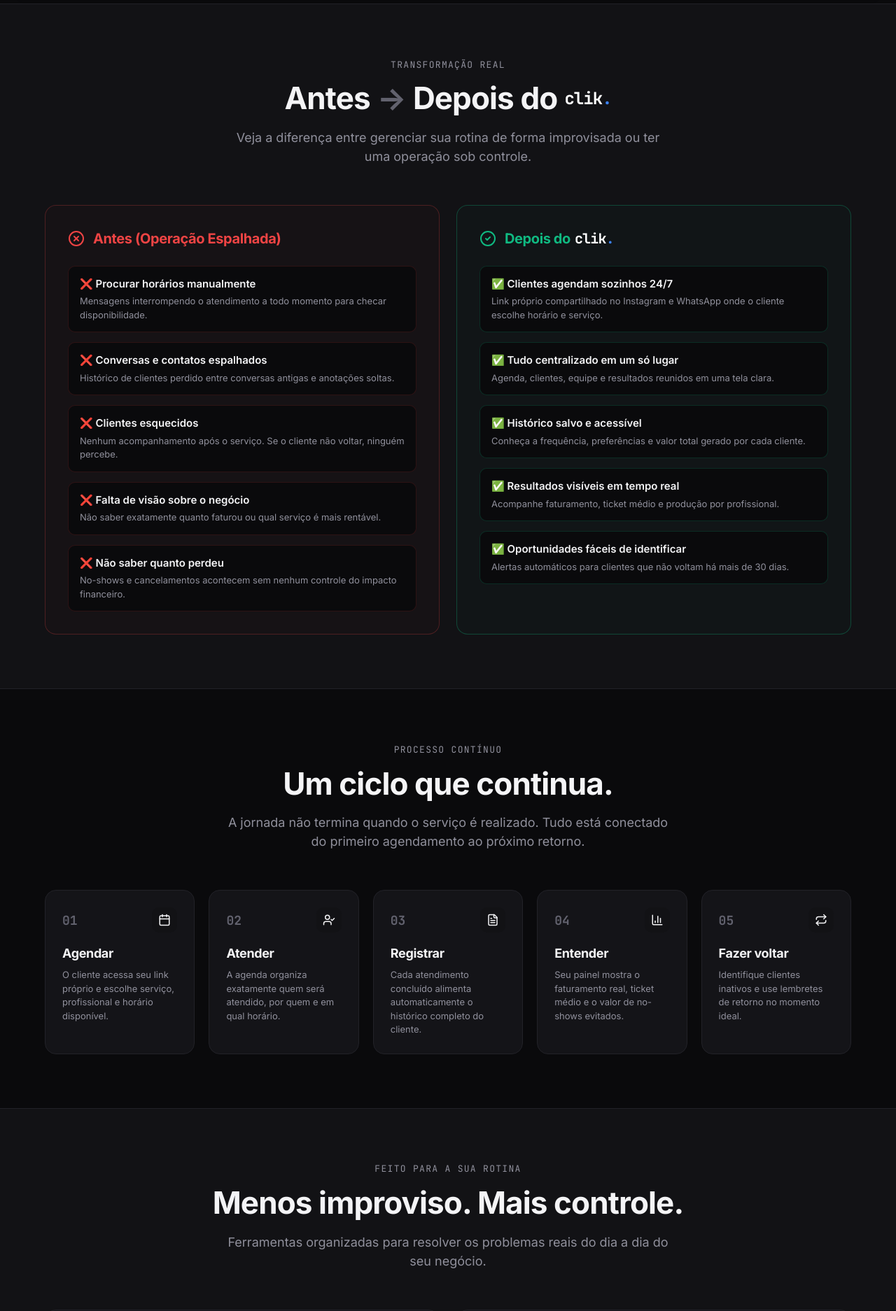
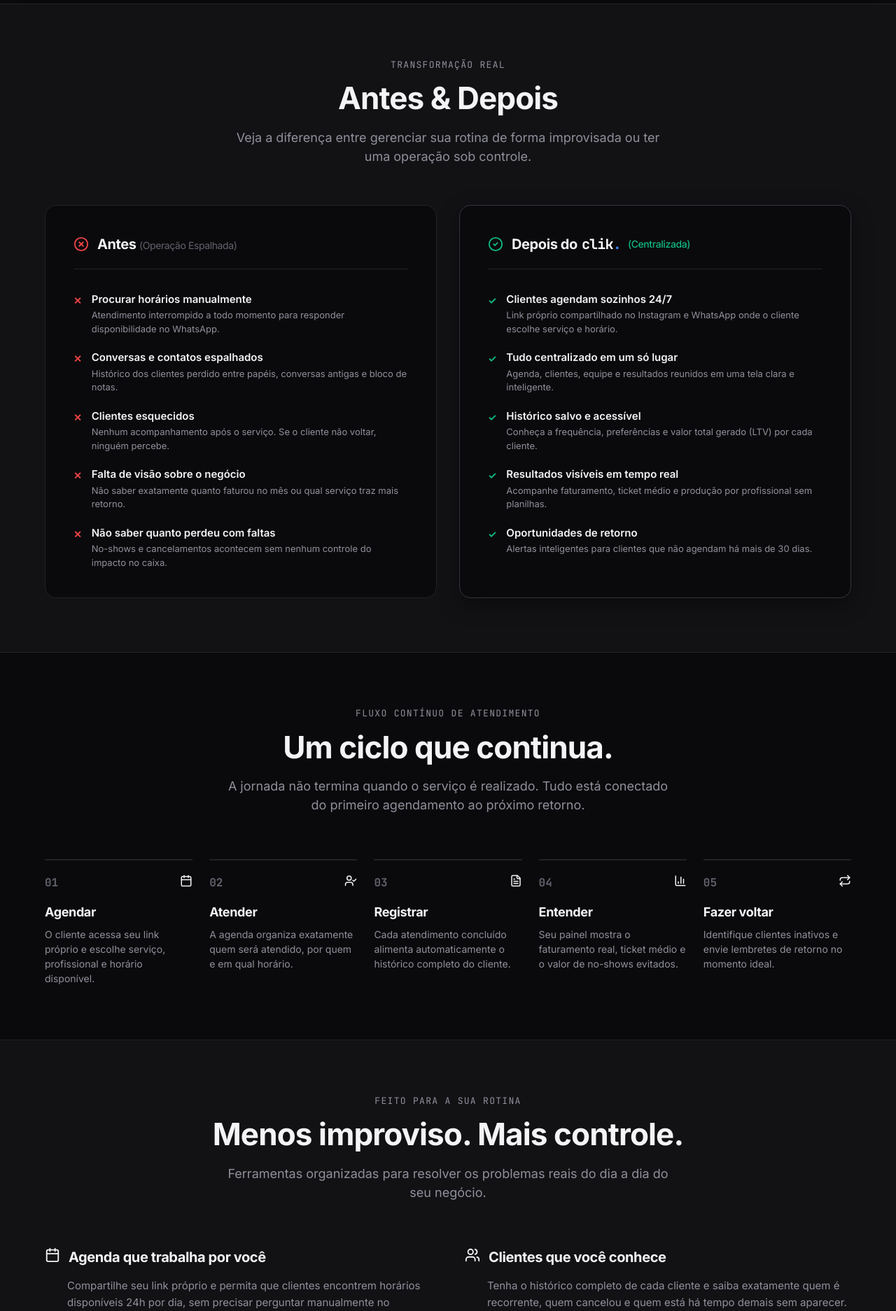
Before and after one commit to alissonandrade1/useclik.com.br, a React (Vite) app: page /home in a window 1280 px wide. Shown: the part 1380-3254 px from the top of the page at 70% size. Built offline with nearby package versions, Linux system fonts and the light colour scheme.

Commit message:
style: redesign landing page into open fluid editorial layout, fix Antes & Depois header and card pun

```diff
--- a/src/components/BenefitsSection.jsx
+++ b/src/components/BenefitsSection.jsx
@@ -32,7 +32,7 @@ export default function BenefitsSection() {
   return (
     <section id="ganhos" className="section">
       <div className="container">
-        <div style={{ textAlign: 'center', maxWidth: '720px', margin: '0 auto 3.5rem auto' }}>
+        <div style={{ textAlign: 'center', maxWidth: '720px', margin: '0 auto 4rem auto' }}>
           <div className="section-title-sm">RESULTADOS CONCRETOS</div>
           <h2 className="section-heading">
             Menos tempo organizando. Mais tempo crescendo.
@@ -42,37 +42,26 @@ export default function BenefitsSection() {
           </p>
         </div>
 
-        <div className="grid-4">
+        {/* Fluid 4-Column Open Layout (No Cards) */}
+        <div className="grid-4" style={{ gap: '2rem 1.5rem' }}>
           {benefits.map((b, idx) => {
             const Icon = b.icon;
             return (
-              <div key={idx} className="clik-card" style={{
-                padding: '1.75rem',
-                display: 'flex',
-                flexDirection: 'column',
-                justifyContent: 'space-between'
+              <div key={idx} style={{
+                paddingTop: '1.25rem',
+                borderTop: '1px solid var(--border-strong)'
               }}>
-                <div>
                 <div style={{
                   display: 'flex',
                   alignItems: 'center',
                   justifyContent: 'space-between',
-                    marginBottom: '1.25rem'
+                  marginBottom: '1rem'
                 }}>
                   <span className="font-mono" style={{ fontSize: '0.8125rem', color: 'var(--text-muted)', fontWeight: 600 }}>
-                      CARD {b.number}
+                    {b.number}
                   </span>
-                    <div style={{
-                      width: '38px',
-                      height: '38px',
-                      borderRadius: 'var(--radius-md)',
-                      backgroundColor: 'var(--bg-surface)',
-                      display: 'flex',
-                      alignItems: 'center',
-                      justifyContent: 'center',
-                      color: 'var(--text-primary)'
-                    }}>
-                      <Icon size={20} />
+                  <div style={{ color: 'var(--text-primary)' }}>
+                    <Icon size={18} />
                   </div>
                 </div>
 
@@ -83,7 +72,6 @@ export default function BenefitsSection() {
                   {b.desc}
                 </p>
               </div>
-              </div>
             );
           })}
         </div>
--- a/src/components/CycleSection.jsx
+++ b/src/components/CycleSection.jsx
@@ -30,7 +30,7 @@ const steps = [
     number: '05',
     icon: Repeat,
     title: 'Fazer voltar',
-    desc: 'Identifique clientes inativos e use lembretes de retorno no momento ideal.'
+    desc: 'Identifique clientes inativos e envie lembretes de retorno no momento ideal.'
   }
 ];
 
@@ -38,8 +38,8 @@ export default function CycleSection() {
   return (
     <section id="como-funciona" className="section">
       <div className="container">
-        <div style={{ textAlign: 'center', maxWidth: '720px', margin: '0 auto 3.5rem auto' }}>
-          <div className="section-title-sm">PROCESSO CONTÍNUO</div>
+        <div style={{ textAlign: 'center', maxWidth: '720px', margin: '0 auto 4rem auto' }}>
+          <div className="section-title-sm">FLUXO CONTÍNUO DE ATENDIMENTO</div>
           <h2 className="section-heading">
             Um ciclo que continua.
           </h2>
@@ -48,23 +48,21 @@ export default function CycleSection() {
           </p>
         </div>
 
-        {/* 5-Step Process Cards Grid */}
-        <div className="grid-5" style={{
+        {/* Fluid Horizontal Timeline Flow (No Heavy Cards) */}
+        <div style={{
           display: 'grid',
           gridTemplateColumns: 'repeat(auto-fit, minmax(200px, 1fr))',
-          gap: '1.25rem'
+          gap: '2rem 1.5rem',
+          position: 'relative'
         }}>
           {steps.map((s, idx) => {
             const Icon = s.icon;
             return (
-              <div key={idx} className="clik-card" style={{
-                padding: '1.5rem',
-                display: 'flex',
-                flexDirection: 'column',
-                justifyContent: 'space-between',
+              <div key={idx} style={{
+                paddingTop: '1.25rem',
+                borderTop: '2px solid var(--border-subtle)',
                 position: 'relative'
               }}>
-                <div>
                 <div style={{
                   display: 'flex',
                   alignItems: 'center',
@@ -72,20 +70,13 @@ export default function CycleSection() {
                   marginBottom: '1rem'
                 }}>
                   <span className="font-mono" style={{
-                      fontSize: '1.125rem',
-                      fontWeight: 800,
+                    fontSize: '1rem',
+                    fontWeight: 700,
                     color: 'var(--text-muted)'
                   }}>
                     {s.number}
                   </span>
                   <div style={{
-                      width: '36px',
-                      height: '36px',
-                      borderRadius: 'var(--radius-md)',
-                      backgroundColor: 'var(--bg-surface)',
-                      display: 'flex',
-                      alignItems: 'center',
-                      justifyContent: 'center',
                     color: 'var(--text-primary)'
                   }}>
                     <Icon size={18} />
@@ -95,10 +86,9 @@ export default function CycleSection() {
                 <h3 style={{ fontSize: '1.125rem', fontWeight: 700, marginBottom: '0.5rem' }}>
                   {s.title}
                 </h3>
-                  <p style={{ fontSize: '0.8125rem', color: 'var(--text-secondary)', lineHeight: 1.5 }}>
+                <p style={{ fontSize: '0.875rem', color: 'var(--text-secondary)', lineHeight: 1.5 }}>
                   {s.desc}
                 </p>
-                </div>
               </div>
             );
           })}
--- a/src/components/SolutionsSection.jsx
+++ b/src/components/SolutionsSection.jsx
@@ -28,7 +28,7 @@ export default function SolutionsSection() {
   return (
     <section id="solucoes" className="section" style={{ backgroundColor: 'var(--bg-surface)' }}>
       <div className="container">
-        <div style={{ textAlign: 'center', maxWidth: '720px', margin: '0 auto 3.5rem auto' }}>
+        <div style={{ textAlign: 'center', maxWidth: '720px', margin: '0 auto 4rem auto' }}>
           <div className="section-title-sm">FEITO PARA A SUA ROTINA</div>
           <h2 className="section-heading">
             Menos improviso. Mais controle.
@@ -38,29 +38,31 @@ export default function SolutionsSection() {
           </p>
         </div>
 
-        <div className="grid-2">
+        {/* Fluid Open Grid Layout */}
+        <div className="grid-2" style={{ gap: '2.5rem 3rem' }}>
           {solutions.map((item, idx) => {
             const Icon = item.icon;
             return (
-              <div key={idx} className="clik-card" style={{ padding: '2rem' }}>
+              <div key={idx} style={{
+                paddingBottom: '1.5rem',
+                borderBottom: '1px solid var(--border-subtle)'
+              }}>
                 <div style={{
-                  width: '44px',
-                  height: '44px',
-                  borderRadius: 'var(--radius-md)',
-                  backgroundColor: 'var(--bg-main)',
-                  border: '1px solid var(--border-subtle)',
                   display: 'flex',
                   alignItems: 'center',
-                  justifyContent: 'center',
-                  marginBottom: '1.25rem',
-                  color: 'var(--text-primary)'
+                  gap: '0.75rem',
+                  marginBottom: '0.875rem'
                 }}>
-                  <Icon size={22} />
+                  <div style={{
+                    color: 'var(--text-primary)'
+                  }}>
+                    <Icon size={22} />
+                  </div>
+                  <h3 style={{ fontSize: '1.25rem', fontWeight: 700 }}>
+                    {item.title}
+                  </h3>
                 </div>
-                <h3 style={{ fontSize: '1.25rem', fontWeight: 700, marginBottom: '0.625rem' }}>
-                  {item.title}
-                </h3>
-                <p style={{ fontSize: '0.9375rem', color: 'var(--text-secondary)', lineHeight: 1.6 }}>
+                <p style={{ fontSize: '0.9375rem', color: 'var(--text-secondary)', lineHeight: 1.6, paddingLeft: '2rem' }}>
                   {item.desc}
                 </p>
               </div>
--- a/src/components/TransformationSection.jsx
+++ b/src/components/TransformationSection.jsx
@@ -6,91 +6,116 @@ export default function TransformationSection() {
   return (
     <section id="transformacao" className="section" style={{ backgroundColor: 'var(--bg-surface)' }}>
       <div className="container">
+        {/* Section Header: Clean & Direct "Antes & Depois" */}
         <div style={{ textAlign: 'center', maxWidth: '750px', margin: '0 auto 3.5rem auto' }}>
           <div className="section-title-sm">TRANSFORMAÇÃO REAL</div>
-          <h2 className="section-heading" style={{ display: 'flex', alignItems: 'center', justifyContent: 'center', gap: '0.625rem', flexWrap: 'wrap' }}>
-            <span>Antes</span>
-            <span style={{ color: 'var(--text-muted)' }}>→</span>
-            <span>Depois do</span>
-            <Logo size="medium" />
+          <h2 className="section-heading">
+            Antes & Depois
           </h2>
           <p className="section-desc" style={{ margin: '0 auto' }}>
             Veja a diferença entre gerenciar sua rotina de forma improvisada ou ter uma operação sob controle.
           </p>
         </div>
 
-        <div className="grid-2">
+        {/* Fluid Side-by-Side Comparison */}
+        <div className="grid-2" style={{ gap: '2rem', alignItems: 'stretch' }}>
           {/* ANTES */}
-          <div className="clik-card" style={{
-            borderColor: 'rgba(239, 68, 68, 0.25)',
-            backgroundColor: 'rgba(239, 68, 68, 0.02)',
-            padding: 'clamp(1.25rem, 3vw, 2rem)'
+          <div style={{
+            backgroundColor: 'var(--bg-main)',
+            border: '1px solid var(--border-subtle)',
+            borderRadius: 'var(--radius-lg)',
+            padding: 'clamp(1.5rem, 3.5vw, 2.5rem)',
+            display: 'flex',
+            flexDirection: 'column'
           }}>
-            <div style={{ display: 'flex', alignItems: 'center', gap: '0.75rem', marginBottom: '1.5rem' }}>
-              <XCircle size={24} color="var(--accent-status-red)" />
-              <h3 style={{ fontSize: '1.25rem', fontWeight: 700, color: 'var(--accent-status-red)' }}>
-                Antes (Operação Espalhada)
+            <div style={{
+              display: 'flex',
+              alignItems: 'center',
+              gap: '0.75rem',
+              marginBottom: '2rem',
+              paddingBottom: '1.25rem',
+              borderBottom: '1px solid var(--border-subtle)'
+            }}>
+              <XCircle size={22} color="var(--accent-status-red)" />
+              <h3 style={{ fontSize: '1.25rem', fontWeight: 700, color: 'var(--text-primary)' }}>
+                Antes <span style={{ fontSize: '0.875rem', color: 'var(--text-muted)', fontWeight: 400 }}>(Operação Espalhada)</span>
               </h3>
             </div>
 
-            <div style={{ display: 'flex', flexDirection: 'column', gap: '0.875rem' }}>
+            <div style={{ display: 'flex', flexDirection: 'column', gap: '1.25rem' }}>
               {[
-                { title: 'Procurar horários manualmente', desc: 'Mensagens interrompendo o atendimento a todo momento para checar disponibilidade.' },
-                { title: 'Conversas e contatos espalhados', desc: 'Histórico de clientes perdido entre conversas antigas e anotações soltas.' },
+                { title: 'Procurar horários manualmente', desc: 'Atendimento interrompido a todo momento para responder disponibilidade no WhatsApp.' },
+                { title: 'Conversas e contatos espalhados', desc: 'Histórico dos clientes perdido entre papéis, conversas antigas e bloco de notas.' },
                 { title: 'Clientes esquecidos', desc: 'Nenhum acompanhamento após o serviço. Se o cliente não voltar, ninguém percebe.' },
-                { title: 'Falta de visão sobre o negócio', desc: 'Não saber exatamente quanto faturou ou qual serviço é mais rentável.' },
-                { title: 'Não saber quanto perdeu', desc: 'No-shows e cancelamentos acontecem sem nenhum controle do impacto financeiro.' },
+                { title: 'Falta de visão sobre o negócio', desc: 'Não saber exatamente quanto faturou no mês ou qual serviço traz mais retorno.' },
+                { title: 'Não saber quanto perdeu com faltas', desc: 'No-shows e cancelamentos acontecem sem nenhum controle do impacto no caixa.' },
               ].map((item, index) => (
                 <div key={index} style={{
-                  padding: '0.875rem 1rem',
-                  backgroundColor: 'var(--bg-main)',
-                  borderRadius: 'var(--radius-md)',
-                  border: '1px solid rgba(239, 68, 68, 0.15)'
+                  display: 'flex',
+                  gap: '0.875rem',
+                  alignItems: 'flex-start'
                 }}>
-                  <div style={{ fontWeight: 600, fontSize: '0.9375rem', marginBottom: '0.25rem', color: 'var(--text-primary)' }}>
-                    ❌ {item.title}
-                  </div>
-                  <div style={{ fontSize: '0.8125rem', color: 'var(--text-secondary)' }}>
-                    {item.desc}
+                  <span style={{ color: 'var(--accent-status-red)', fontWeight: 700, fontSize: '0.875rem', marginTop: '2px' }}>✕</span>
+                  <div>
+                    <div style={{ fontWeight: 600, fontSize: '0.9375rem', color: 'var(--text-primary)', marginBottom: '0.125rem' }}>
+                      {item.title}
+                    </div>
+                    <div style={{ fontSize: '0.8125rem', color: 'var(--text-secondary)', lineHeight: 1.5 }}>
+                      {item.desc}
+                    </div>
                   </div>
                 </div>
               ))}
             </div>
           </div>
 
-          {/* DEPOIS */}
-          <div className="clik-card" style={{
-            borderColor: 'rgba(16, 185, 129, 0.3)',
-            backgroundColor: 'rgba(16, 185, 129, 0.02)',
-            padding: 'clamp(1.25rem, 3vw, 2rem)'
+          {/* DEPOIS DO CLIK. (PUN INSIDE THE CARD HEADER) */}
+          <div style={{
+            backgroundColor: 'var(--bg-main)',
+            border: '1px solid var(--border-strong)',
+            borderRadius: 'var(--radius-lg)',
+            padding: 'clamp(1.5rem, 3.5vw, 2.5rem)',
+            display: 'flex',
+            flexDirection: 'column',
+            boxShadow: '0 10px 30px rgba(0,0,0,0.4)'
           }}>
-            <div style={{ display: 'flex', alignItems: 'center', gap: '0.75rem', marginBottom: '1.5rem' }}>
-              <CheckCircle2 size={24} color="var(--accent-status-green)" />
-              <h3 style={{ fontSize: '1.25rem', fontWeight: 700, color: 'var(--accent-status-green)', display: 'flex', alignItems: 'center', gap: '0.375rem' }}>
+            <div style={{
+              display: 'flex',
+              alignItems: 'center',
+              gap: '0.75rem',
+              marginBottom: '2rem',
+              paddingBottom: '1.25rem',
+              borderBottom: '1px solid var(--border-subtle)'
+            }}>
+              <CheckCircle2 size={22} color="var(--accent-status-green)" />
+              <h3 style={{ fontSize: '1.25rem', fontWeight: 700, color: 'var(--text-primary)', display: 'inline-flex', alignItems: 'center', gap: '0.375rem' }}>
                 <span>Depois do</span>
                 <Logo size="small" />
+                <span style={{ fontSize: '0.875rem', color: 'var(--accent-status-green)', fontWeight: 500, marginLeft: '0.25rem' }}>(Centralizada)</span>
               </h3>
             </div>
 
-            <div style={{ display: 'flex', flexDirection: 'column', gap: '0.875rem' }}>
+            <div style={{ display: 'flex', flexDirection: 'column', gap: '1.25rem' }}>
               {[
-                { title: 'Clientes agendam sozinhos 24/7', desc: 'Link próprio compartilhado no Instagram e WhatsApp onde o cliente escolhe horário e serviço.' },
-                { title: 'Tudo centralizado em um só lugar', desc: 'Agenda, clientes, equipe e resultados reunidos em uma tela clara.' },
-                { title: 'Histórico salvo e acessível', desc: 'Conheça a frequência, preferências e valor total gerado por cada cliente.' },
-                { title: 'Resultados visíveis em tempo real', desc: 'Acompanhe faturamento, ticket médio e produção por profissional.' },
-                { title: 'Oportunidades fáceis de identificar', desc: 'Alertas automáticos para clientes que não voltam há mais de 30 dias.' },
+                { title: 'Clientes agendam sozinhos 24/7', desc: 'Link próprio compartilhado no Instagram e WhatsApp onde o cliente escolhe serviço e horário.' },
+                { title: 'Tudo centralizado em um só lugar', desc: 'Agenda, clientes, equipe e resultados reunidos em uma tela clara e inteligente.' },
+                { title: 'Histórico salvo e acessível', desc: 'Conheça a frequência, preferências e valor total gerado (LTV) por cada cliente.' },
+                { title: 'Resultados visíveis em tempo real', desc: 'Acompanhe faturamento, ticket médio e produção por profissional sem planilhas.' },
+                { title: 'Oportunidades de retorno', desc: 'Alertas inteligentes para clientes que não agendam há mais de 30 dias.' },
               ].map((item, index) => (
                 <div key={index} style={{
-                  padding: '0.875rem 1rem',
-                  backgroundColor: 'var(--bg-main)',
-                  borderRadius: 'var(--radius-md)',
-                  border: '1px solid rgba(16, 185, 129, 0.2)'
+                  display: 'flex',
+                  gap: '0.875rem',
+                  alignItems: 'flex-start'
                 }}>
-                  <div style={{ fontWeight: 600, fontSize: '0.9375rem', marginBottom: '0.25rem', color: 'var(--text-primary)' }}>
-                    ✅ {item.title}
-                  </div>
-                  <div style={{ fontSize: '0.8125rem', color: 'var(--text-secondary)' }}>
-                    {item.desc}
+                  <span style={{ color: 'var(--accent-status-green)', fontWeight: 700, fontSize: '0.875rem', marginTop: '2px' }}>✓</span>
+                  <div>
+                    <div style={{ fontWeight: 600, fontSize: '0.9375rem', color: 'var(--text-primary)', marginBottom: '0.125rem' }}>
+                      {item.title}
+                    </div>
+                    <div style={{ fontSize: '0.8125rem', color: 'var(--text-secondary)', lineHeight: 1.5 }}>
+                      {item.desc}
+                    </div>
                   </div>
                 </div>
               ))}
```
Also changed, not shown: src/components/NoShowCalculator.jsx (+25 -29 lines), src/components/PricingSection.jsx (+11 -14 lines), src/components/SegmentsSection.jsx (+21 -22 lines). Lines whose indentation alone changed are shown as unchanged.
